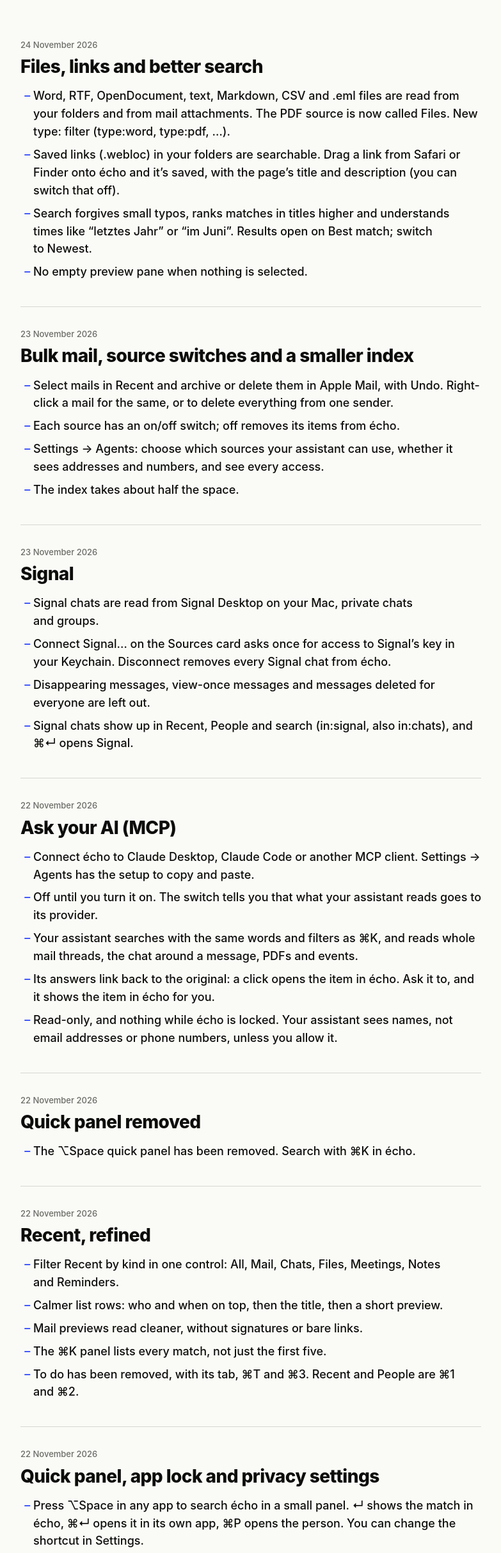
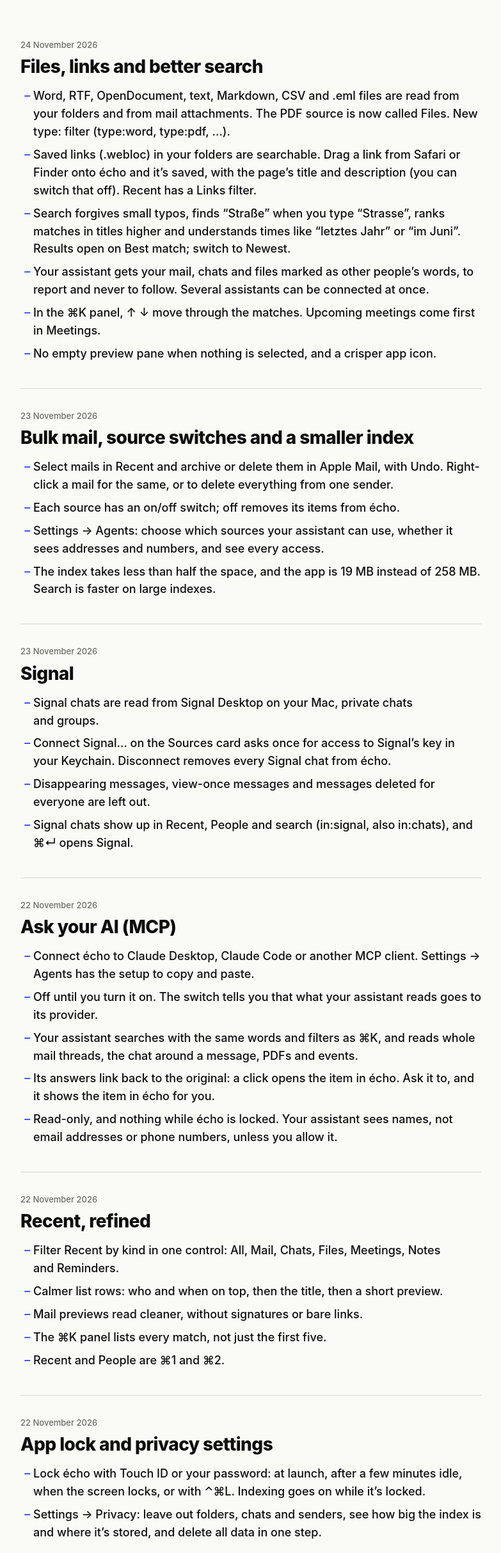
Before and after one commit to marceli-to/echo.web, an Astro site: page /changelog in a window 1280 px wide. Shown: the part 251-2679 px from the top of the page at 64% size, without its empty margins (376-1159 px from the left). Built offline with nearby package versions, Linux system fonts and the light colour scheme; Astro itself is replaced by a stand-in of ours.

Commit message:
Changelog sync: spellings, ↑↓, assistant hardening, no To do or quick panel
Strasse/Straße and the ↑↓ key on the home page, the Links filter in
Recent, assistants get mail as other people's words and a log without
content, type:odt/rtf in llms.txt. 23/24 November entries extended;
To do and the ⌥Space quick panel taken out of the changelog.

Co-Authored-By: Claude Opus 5.5 <noreply@anthropic.com>

```diff
--- a/src/data/changelog.ts
+++ b/src/data/changelog.ts
@@ -15,9 +15,11 @@ export const changelog: Entry[] = [
     title: 'Files, links and better search',
     items: [
       'Word, RTF, OpenDocument, text, Markdown, CSV and .eml files are read from your folders and from mail attachments. The PDF source is now called Files. New type: filter (type:word, type:pdf, …).',
-      'Saved links (.webloc) in your folders are searchable. Drag a link from Safari or Finder onto écho and it’s saved, with the page’s title and description (you can switch that off).',
-      'Search forgives small typos, ranks matches in titles higher and understands times like “letztes Jahr” or “im Juni”. Results open on Best match; switch to Newest.',
-      'No empty preview pane when nothing is selected.',
+      'Saved links (.webloc) in your folders are searchable. Drag a link from Safari or Finder onto écho and it’s saved, with the page’s title and description (you can switch that off). Recent has a Links filter.',
+      'Search forgives small typos, finds “Straße” when you type “Strasse”, ranks matches in titles higher and understands times like “letztes Jahr” or “im Juni”. Results open on Best match; switch to Newest.',
+      'Your assistant gets your mail, chats and files marked as other people’s words, to report and never to follow. Several assistants can be connected at once.',
+      'In the ⌘K panel, ↑ ↓ move through the matches. Upcoming meetings come first in Meetings.',
+      'No empty preview pane when nothing is selected, and a crisper app icon.',
     ],
   },
   {
@@ -27,7 +29,7 @@ export const changelog: Entry[] = [
       'Select mails in Recent and archive or delete them in Apple Mail, with Undo. Right-click a mail for the same, or to delete everything from one sender.',
       'Each source has an on/off switch; off removes its items from écho.',
       'Settings → Agents: choose which sources your assistant can use, whether it sees addresses and numbers, and see every access.',
-      'The index takes about half the space.',
+      'The index takes less than half the space, and the app is 19 MB instead of 258 MB. Search is faster on large indexes.',
     ],
   },
   {
@@ -53,25 +55,19 @@ export const changelog: Entry[] = [
   },
   {
     date: '2026-11-22',
-    title: 'Quick panel removed',
-    items: ['The ⌥Space quick panel has been removed. Search with ⌘K in écho.'],
-  },
-  {
-    date: '2026-11-22',
     title: 'Recent, refined',
     items: [
       'Filter Recent by kind in one control: All, Mail, Chats, Files, Meetings, Notes and Reminders.',
       'Calmer list rows: who and when on top, then the title, then a short preview.',
       'Mail previews read cleaner, without signatures or bare links.',
       'The ⌘K panel lists every match, not just the first five.',
-      'To do has been removed, with its tab, ⌘T and ⌘3. Recent and People are ⌘1 and ⌘2.',
+      'Recent and People are ⌘1 and ⌘2.',
     ],
   },
   {
     date: '2026-11-22',
-    title: 'Quick panel, app lock and privacy settings',
+    title: 'App lock and privacy settings',
     items: [
-      'Press ⌥Space in any app to search écho in a small panel. ↵ shows the match in écho, ⌘↵ opens it in its own app, ⌘P opens the person. You can change the shortcut in Settings.',
       'Lock écho with Touch ID or your password: at launch, after a few minutes idle, when the screen locks, or with ⌃⌘L. Indexing goes on while it’s locked.',
       'Settings → Privacy: leave out folders, chats and senders, see how big the index is and where it’s stored, and delete all data in one step.',
     ],
@@ -87,13 +83,12 @@ export const changelog: Entry[] = [
   },
   {
     date: '2026-11-22',
-    title: 'A new look: Recent, People and To do',
+    title: 'A new look: Recent and People',
     items: [
       'Recent is the new home: mail, chats, files and meetings in one list, newest first, grouped by day, with a preview next to it.',
-      'Recent, People and To do sit as tabs in the title bar (⌘1, ⌘2, ⌘3).',
+      'Recent and People sit as tabs in the title bar (⌘1, ⌘2).',
       'Search lives in a ⌘K panel. Every word you type has to match, and any part of a word counts. ↵ opens a match where it lives, ⌘↵ shows all results in the list.',
       'People shows everything from one person, with the people you are most in touch with first.',
-      'To do: press ⌘T on a mail, a chat or a selected sentence. Each item links back to where it came from, and due dates are suggested from the text.',
       'The name is now written “écho”, with a new app icon.',
     ],
   },
--- a/src/data/site.ts
+++ b/src/data/site.ts
@@ -54,7 +54,7 @@ export const faq = [
   },
   {
     q: 'Which languages does search handle?',
-    a: 'German, French and English, including parts of words: “dach” finds “Dachsanierung”. Small typos are forgiven, and times written as words narrow the results: “letztes Jahr”, “im Juni”, “le mois dernier”. Every word you type still has to match; écho doesn’t guess at meaning.',
+    a: 'German, French and English, including parts of words: “dach” finds “Dachsanierung”, and “Strasse” finds “Straße”. Small typos are forgiven, and times written as words narrow the results: “letztes Jahr”, “im Juni”, “le mois dernier”. Every word you type still has to match; écho doesn’t guess at meaning.',
   },
   {
     q: 'Which AI assistants work?',
--- a/src/pages/index.astro
+++ b/src/pages/index.astro
@@ -44,6 +44,7 @@ const assistantRules = [
   'Off until you switch it on.',
   'You choose the sources.',
   'Read-only. It can’t send, change or delete.',
+  'Your mail reaches it as other people’s words, never as orders.',
   'Names, not addresses, unless you allow them.',
   'Nothing while écho is locked.',
   'Every request is logged in écho.',
@@ -52,6 +53,7 @@ const assistantRules = [
 // As in the app: in the ⌘K panel ↵ shows the match in écho, ⌘↵ opens it in its own app
 const keys = [
   { keys: '⌘K', label: 'Search in écho', tag: 'Search' },
+  { keys: '↑ ↓', label: 'Move through the matches', tag: 'Search' },
   { keys: '↵', label: 'Show the match in écho', tag: 'Search' },
   { keys: '⌘↵', label: 'Open it in Mail, WhatsApp or Preview', tag: 'Search' },
   { keys: '⌘⌫', label: 'Clear the search', tag: 'Search' },
@@ -96,7 +98,8 @@ const body = 'text-lg font-medium leading-[1.5]';
         <h3 class={h3}>Type a few words. Get the right one.</h3>
         <p class={body}>
           Every word you type has to match, and any part of a word counts: “dach” finds “Dachsanierung”, “fferte”
-          finds “Offerte”. Small typos are forgiven, a word in a title counts more, and times can be written as words:
+          finds “Offerte”. Small typos are forgiven, “Strasse” finds “Straße”, a word in a title counts more, and times
+          can be written as words:
           “Offerte letztes Jahr”, “Rechnung im Juni”. Built for German, French and English. Results open on the best
           match; one click switches to newest first.
         </p>
@@ -145,7 +148,7 @@ const body = 'text-lg font-medium leading-[1.5]';
         <h3 class={h3}>Recent is home.</h3>
         <p class={body}>
           Everything in one list, grouped by day, with a preview next to it. It shows the people you know; switch to
-          Everyone in one click. Filter by mail, chats, files, meetings, notes or reminders, and today’s next meeting
+          Everyone in one click. Filter by mail, chats, files, links, meetings, notes or reminders, and today’s next meeting
           waits on top. Select a few mails to archive or delete them in Apple Mail, with Undo, or clear out a
           newsletter in one step.
         </p>
--- a/src/pages/llms.txt.ts
+++ b/src/pages/llms.txt.ts
@@ -14,9 +14,9 @@ ${site.name} (always written lowercase, with the accent) is a search app for the
 ## What it does
 
 - Reads Apple Mail, WhatsApp (the Mac app or an export), iMessage and SMS, Signal (from Signal Desktop; disappearing messages are left out), Files from folders the user picks and from mail attachments (PDFs with OCR for scans, Word, RTF, OpenDocument text, plain text, Markdown, CSV, .eml), Links (saved .webloc files; a link dragged onto the window is saved as one, with the page's title and description), Calendar, Apple Notes (except locked notes), Reminders and Contacts into one index on the Mac.
-- Built for German, French and English. Every typed word has to match, and any part of a word counts: "dach" finds "Dachsanierung". Small typos are forgiven (exact matches rank first), words in a title rank higher, and times written as words narrow the results ("Offerte letztes Jahr", "Rechnung im Juni", "le mois dernier"). There is no search by meaning. Results open on Best match, with a switch to Newest. Filters: with:, from:, in:mail, type: (type:pdf, type:word, type:text, type:markdown, type:csv, type:eml, type:link), has:attachment, project:, after:, "exact phrase".
+- Built for German, French and English. Every typed word has to match, and any part of a word counts: "dach" finds "Dachsanierung", "Strasse" finds "Straße", "Schoenenberger" finds "Schönenberger". Small typos are forgiven (exact matches rank first), words in a title rank higher, and times written as words narrow the results ("Offerte letztes Jahr", "Rechnung im Juni", "le mois dernier"). There is no search by meaning. Results open on Best match, with a switch to Newest. Filters: with:, from:, in:mail, type: (type:pdf, type:word, type:odt, type:rtf, type:text, type:markdown, type:csv, type:eml, type:link), has:attachment, project:, after:, "exact phrase".
 - Recent is the home view: everything in one list, grouped by day. Mails selected there can be archived or deleted in Apple Mail, with Undo, or everything from one sender deleted in one step. People joins every address and number someone uses into one timeline.
-- Keyboard: ⌘K to search, ↵ shows the match in ${site.name}, ⌘↵ opens it in its own app, ⌘⌫ clears the search, ⌘1 / ⌘2 switch between Recent and People, ⌃⌘L locks the app.
+- Keyboard: ⌘K to search, ↑ ↓ move through the matches, ↵ shows the match in ${site.name}, ⌘↵ opens it in its own app, ⌘⌫ clears the search, ⌘1 / ⌘2 switch between Recent and People, ⌃⌘L locks the app.
 
 ## Privacy
 
@@ -28,7 +28,7 @@ ${site.name} (always written lowercase, with the accent) is a search app for the
 ## Your AI assistant (MCP)
 
 - Assistants that support MCP (Claude Desktop, Claude Code and others) can ask ${site.name} questions and answer from calendar, mail and chats, with links back to the original event or chat. They also point out where sources disagree, for example a meeting moved in a chat but not in the calendar.
-- Off until switched on, limited to the sources the user allows (left-out folders, chats and senders stay out), nothing while the app is locked, read-only, names only unless the user allows addresses and numbers, and every access is logged in ${site.name}.
+- Off until switched on, limited to the sources the user allows (left-out folders, chats and senders stay out), nothing while the app is locked, read-only, names only unless the user allows addresses and numbers, what it reads is marked as other people's words (not instructions to follow), and every access is logged (never the content) in ${site.name}.
 
 ## FAQ
 
--- a/src/pages/privacy.astro
+++ b/src/pages/privacy.astro
@@ -28,7 +28,7 @@ import { contact } from '../data/site';
     <li><strong>Dropped links.</strong> When you drop a link on écho, it makes one request to that page to read its title and description. No cookies, no cache, and nothing about you is sent. Links already in your folders are never fetched. Switch it off in Sources → Files (“Fetch title and description when you drop a link”).</li>
     <li><strong>You choose the sources.</strong> Pick the mailboxes and folders it reads, pause them or remove them at any time. Switch a whole source off and écho stops reading it and removes its items from the index (it asks first); switch it on and it reads it all again. Leave out single folders, chats or senders, and écho removes what it already read from them.</li>
     <li><strong>Delete everything.</strong> Settings → Privacy → Delete all data… asks for Touch ID or your password, deletes the index and its key, and quits écho. Your mail, chats and files themselves are not touched.</li>
-    <li><strong>Assistants only if you say so.</strong> Connecting an AI assistant over MCP (Claude Desktop, Claude Code or another MCP client) is off until you switch it on. The assistant only sees the sources you allow, never what you left out, and nothing while écho is locked. It can only read. It sees names, not email addresses or phone numbers, unless you allow them in Settings → Agents. Every access is logged in écho. What it reads leaves your Mac: it goes to that assistant’s provider, under that provider’s terms.</li>
+    <li><strong>Assistants only if you say so.</strong> Connecting an AI assistant over MCP (Claude Desktop, Claude Code or another MCP client) is off until you switch it on. The assistant only sees the sources you allow, never what you left out, and nothing while écho is locked. It can only read. It sees names, not email addresses or phone numbers, unless you allow them in Settings → Agents. What it reads from your mail, chats and files is marked as written by other people, so your assistant reports it and doesn’t follow instructions hidden in it. Every access is logged in écho: when, which assistant, what it searched for or opened, never the content. What it reads leaves your Mac: it goes to that assistant’s provider, under that provider’s terms.</li>
   </ul>
 
   <h2>Questions</h2>
```
